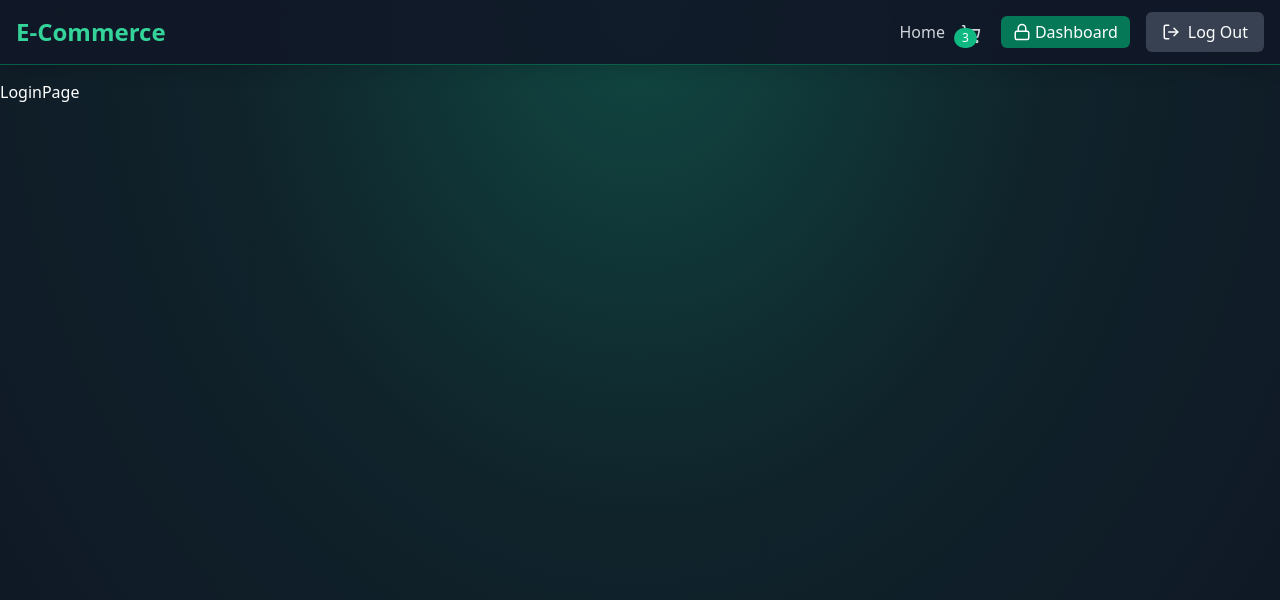
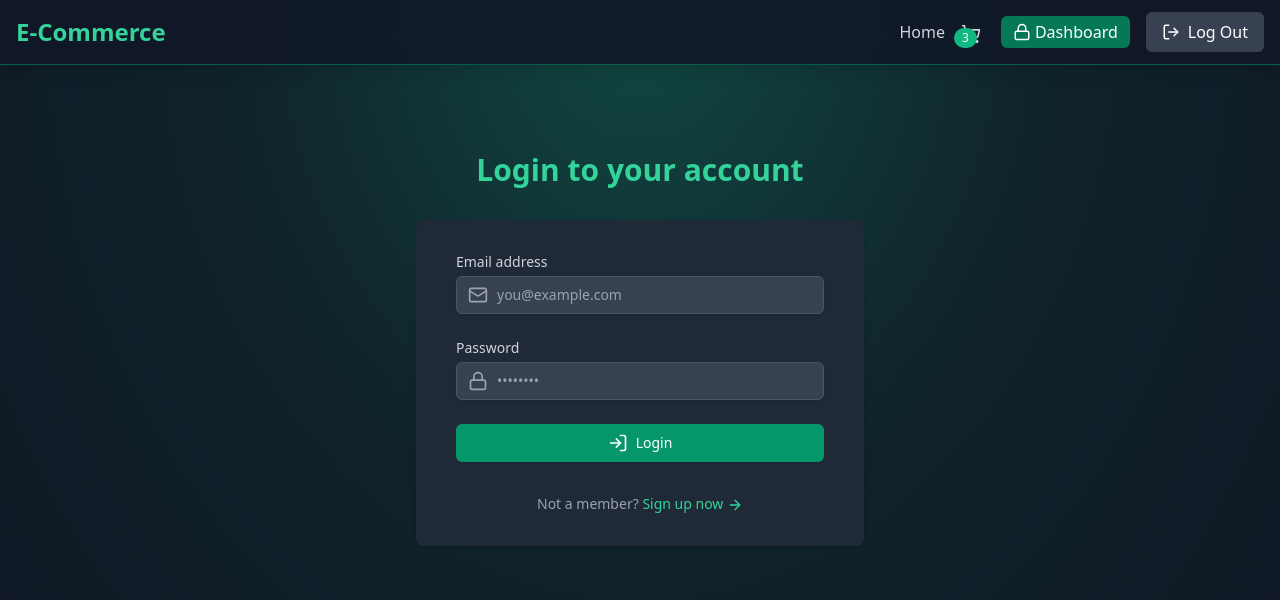
Before and after one commit to Henok-Al/eco-mart, a React (Vite) app in the folder frontend/: page /login in a window 1280 px wide. Shown: the top 600 px of the page. Built offline with nearby package versions, Linux system fonts and the light colour scheme.

Commit message:
login page

```diff
--- a/frontend/src/pages/LoginPage.jsx
+++ b/frontend/src/pages/LoginPage.jsx
@@ -1,11 +1,132 @@
-import React from 'react'
+import { useState } from "react";
+import { motion } from "framer-motion";
+import { Link } from "react-router-dom";
+import { LogIn, Mail, Lock, ArrowRight, Loader } from "lucide-react";
 
 const LoginPage = () => {
+  const [email, setEmail] = useState("");
+  const [password, setPassword] = useState("");
+  const [loading, setLoading] = useState(false);
+
+  const handleSubmit = (e) => {
+    e.preventDefault();
+    setLoading(true);
+    console.log(email, password);
+    // Handle login logic here (e.g., API call)
+    setTimeout(() => {
+      setLoading(false); // Simulate loading
+    }, 2000);
+  };
+
   return (
-    <div>
-      LoginPage
+    <div className="flex flex-col justify-center py-12 sm:px-6 lg:px-8">
+      <motion.div
+        className="sm:mx-auto sm:w-full sm:max-w-md"
+        initial={{ opacity: 0, y: -20 }}
+        animate={{ opacity: 1, y: 0 }}
+        transition={{ duration: 0.8 }}
+      >
+        <h2 className="mt-6 text-center text-3xl font-extrabold text-emerald-400">
+          Login to your account
+        </h2>
+      </motion.div>
+
+      <motion.div
+        className="mt-8 sm:mx-auto sm:w-full sm:max-w-md"
+        initial={{ opacity: 0, y: 20 }}
+        animate={{ opacity: 1, y: 0 }}
+        transition={{ duration: 0.8, delay: 0.2 }}
+      >
+        <div className="bg-gray-800 py-8 px-4 shadow sm:rounded-lg sm:px-10">
+          <form onSubmit={handleSubmit} className="space-y-6">
+            <div>
+              <label
+                htmlFor="email"
+                className="block text-sm font-medium text-gray-300"
+              >
+                Email address
+              </label>
+              <div className="mt-1 relative rounded-md shadow-sm">
+                <div className="absolute inset-y-0 left-0 pl-3 flex items-center pointer-events-none">
+                  <Mail className="h-5 w-5 text-gray-400" aria-hidden="true" />
+                </div>
+                <input
+                  id="email"
+                  type="email"
+                  required
+                  value={email}
+                  onChange={(e) => setEmail(e.target.value)}
+                  className=" block w-full px-3 py-2 pl-10 bg-gray-700 border border-gray-600
+									rounded-md shadow-sm
+									 placeholder-gray-400 focus:outline-none focus:ring-emerald-500
+									 focus:border-emerald-500 sm:text-sm"
+                  placeholder="you@example.com"
+                />
+              </div>
+            </div>
+
+            <div>
+              <label
+                htmlFor="password"
+                className="block text-sm font-medium text-gray-300"
+              >
+                Password
+              </label>
+              <div className="mt-1 relative rounded-md shadow-sm">
+                <div className="absolute inset-y-0 left-0 pl-3 flex items-center pointer-events-none">
+                  <Lock className="h-5 w-5 text-gray-400" aria-hidden="true" />
+                </div>
+                <input
+                  id="password"
+                  type="password"
+                  required
+                  value={password}
+                  onChange={(e) => setPassword(e.target.value)}
+                  className=" block w-full px-3 py-2 pl-10 bg-gray-700 border border-gray-600
+									rounded-md shadow-sm placeholder-gray-400 focus:outline-none focus:ring-emerald-500 focus:border-emerald-500 sm:text-sm"
+                  placeholder="••••••••"
+                />
+              </div>
+            </div>
+
+            <button
+              type="submit"
+              className="w-full flex justify-center py-2 px-4 border border-transparent
+							rounded-md shadow-sm text-sm font-medium text-white bg-emerald-600
+							 hover:bg-emerald-700 focus:outline-none focus:ring-2 focus:ring-offset-2
+							  focus:ring-emerald-500 transition duration-150 ease-in-out disabled:opacity-50"
+              disabled={loading}
+            >
+              {loading ? (
+                <>
+                  <Loader
+                    className="mr-2 h-5 w-5 animate-spin"
+                    aria-hidden="true"
+                  />
+                  Loading...
+                </>
+              ) : (
+                <>
+                  <LogIn className="mr-2 h-5 w-5" aria-hidden="true" />
+                  Login
+                </>
+              )}
+            </button>
+          </form>
+
+          <p className="mt-8 text-center text-sm text-gray-400">
+            Not a member?{" "}
+            <Link
+              to="/signup"
+              className="font-medium text-emerald-400 hover:text-emerald-300"
+            >
+              Sign up now <ArrowRight className="inline h-4 w-4" />
+            </Link>
+          </p>
+        </div>
+      </motion.div>
     </div>
-  )
-}
+  );
+};
 
-export default LoginPage
+export default LoginPage;
```
